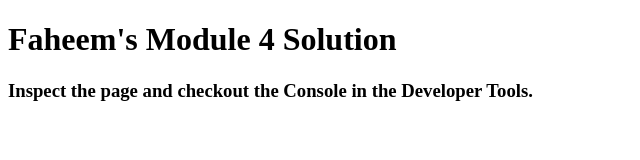
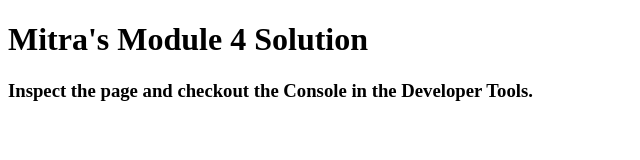
Before and after one commit to MITRAJANU/mitrajanu1999.github.io, a plain HTML site: page module-4-solution/index.html in a window 1280 px wide. Shown: the whole page, without its empty margins (0-640 px from the left). Drawn offline with Linux system fonts and the light colour scheme.

Commit message:
Update index.html

```diff
--- a/module-4-solution/index.html
+++ b/module-4-solution/index.html
@@ -11,7 +11,7 @@
   <script src="script.js"></script>
 </head>
 <body>
-  <h1>Faheem's Module 4 Solution</h1>
+  <h1>Mitra's Module 4 Solution</h1>
   <h3>Inspect the page and checkout the Console in the Developer Tools.</h3>
 </body>
 </html>
```
